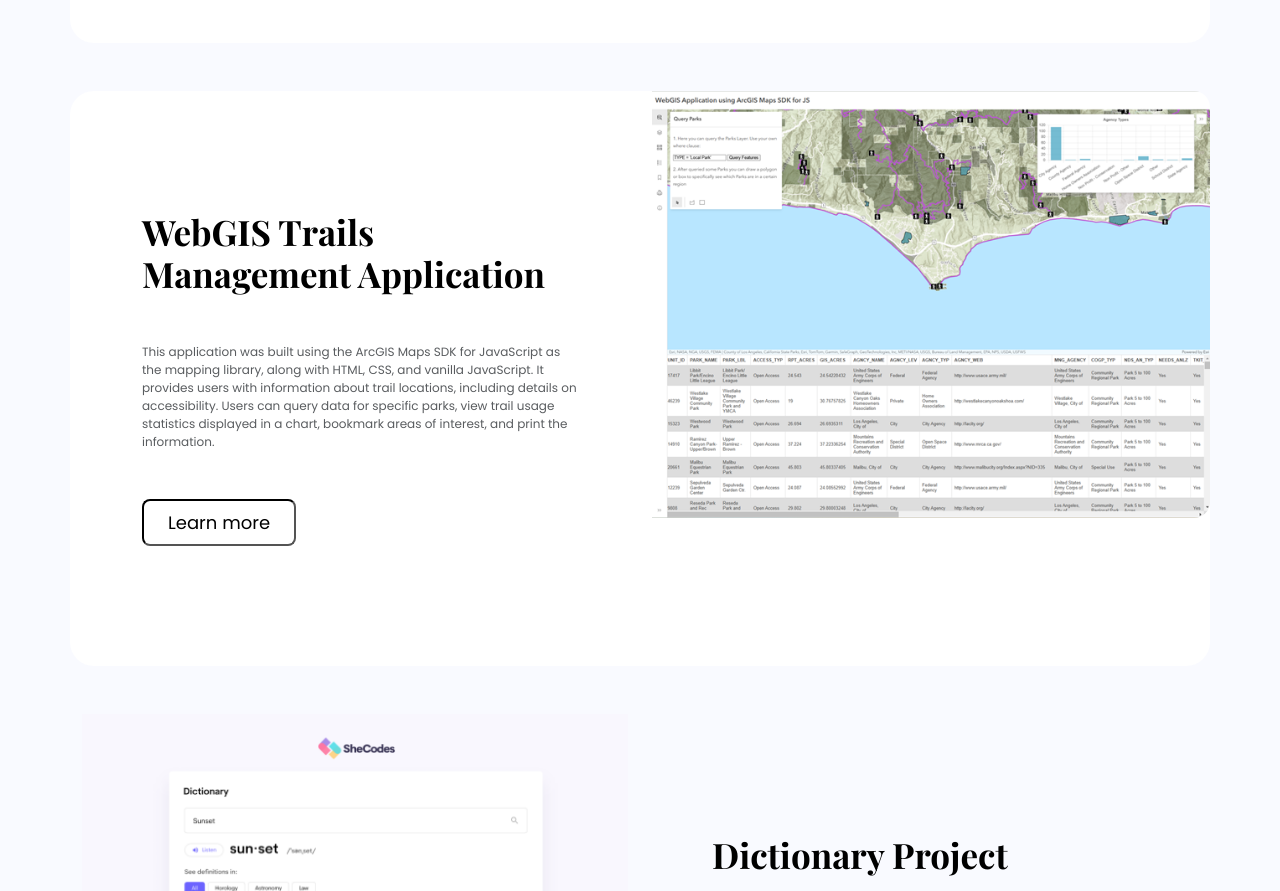
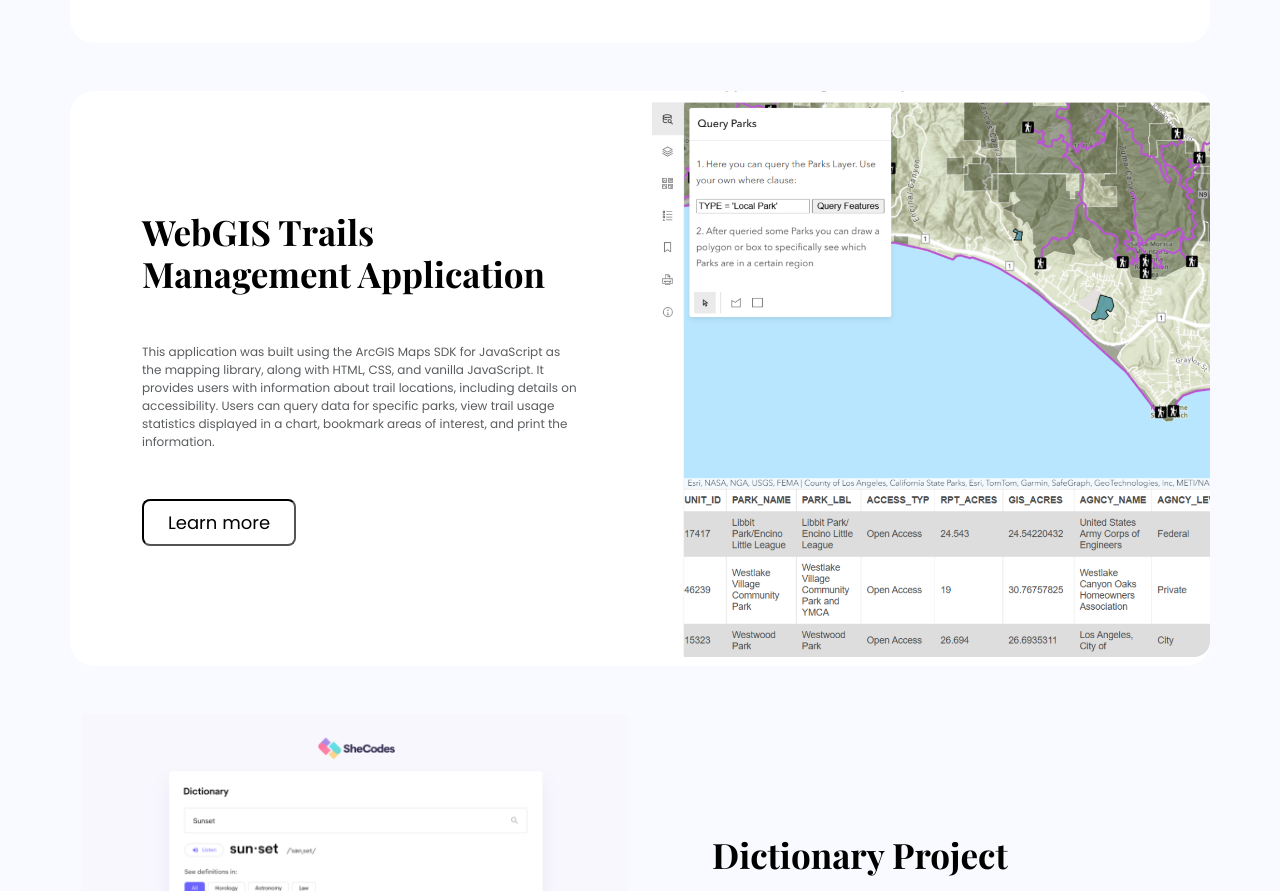
Before and after one commit to salazargc/portfolio-project, a plain HTML site: page index.html in a window 1280 px wide. Shown: the part 1316-2207 px from the top of the page. Drawn offline with nearby package versions, Linux system fonts and the light colour scheme.

Commit message:
images updated

```diff
--- a/index.html
+++ b/index.html
@@ -121,7 +121,7 @@
         </div>
         <div class="col d-none d-lg-block p-0">
           <img
-            src="images/trailsproject.png"
+            src="images/trailsApp.png"
             class="img-fluid rounded-end-4"
             alt=" Trails application preview"
           />
```
Also changed, not shown: work.html (+1 -1 lines), images/trailsApp.png (added), images/trailsproject.png (deleted), images/weatherapp.png.
